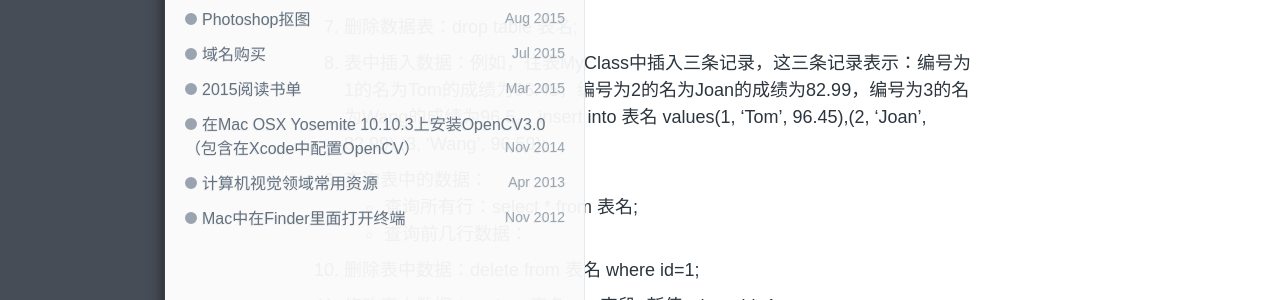
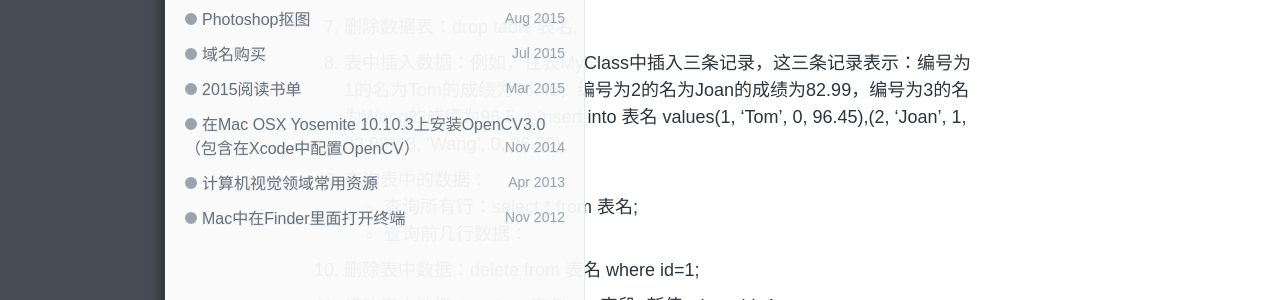
Before and after one commit to zhuyafei/zhuyafei.github.io, a Jekyll site: the page built from _posts/tech/2016-01-13-MySQL.md, in a window 1280 px wide. Shown: the part 632-932 px from the top of the page. Built offline with Jekyll 4.4.1, drawn with Linux system fonts in a browser that asks for light colours; comment, search, counter and statistics services are not loaded.

Commit message:
Modify 2016-01-13-MySQL.md

```diff
--- a/_posts/tech/2016-01-13-MySQL.md
+++ b/_posts/tech/2016-01-13-MySQL.md
@@ -19,7 +19,7 @@ mysql>create table MyClass(
 >degree double(16, 2));
 7. 删除数据表：drop table 表名;
 8. 表中插入数据：例如，往表MyClass中插入三条记录，这三条记录表示：编号为1的名为Tom的成绩为96.45，编号为2的名为Joan的成绩为82.99，编号为3的名为Wang的成绩为96.5。
-insert into 表名 values(1, 'Tom', 96.45),(2, 'Joan', 82.99),(3, 'Wang', 96.59);
+insert into 表名 values(1, 'Tom', 0, 96.45),(2, 'Joan', 1, 82.99),(3, 'Wang', 0, 96.59);
 9. 查询表中的数据：
 * 查询所有行：select * from 表名;
 * 查询前几行数据：
```
